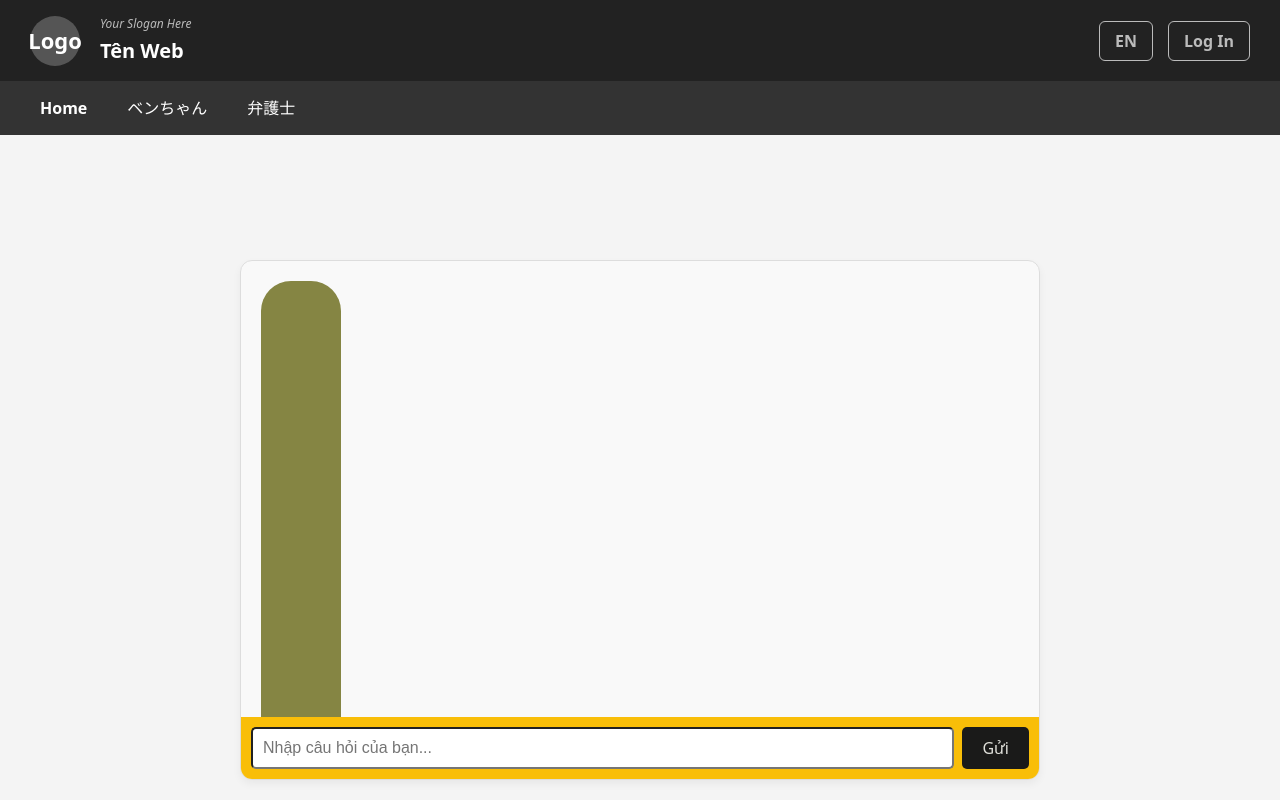
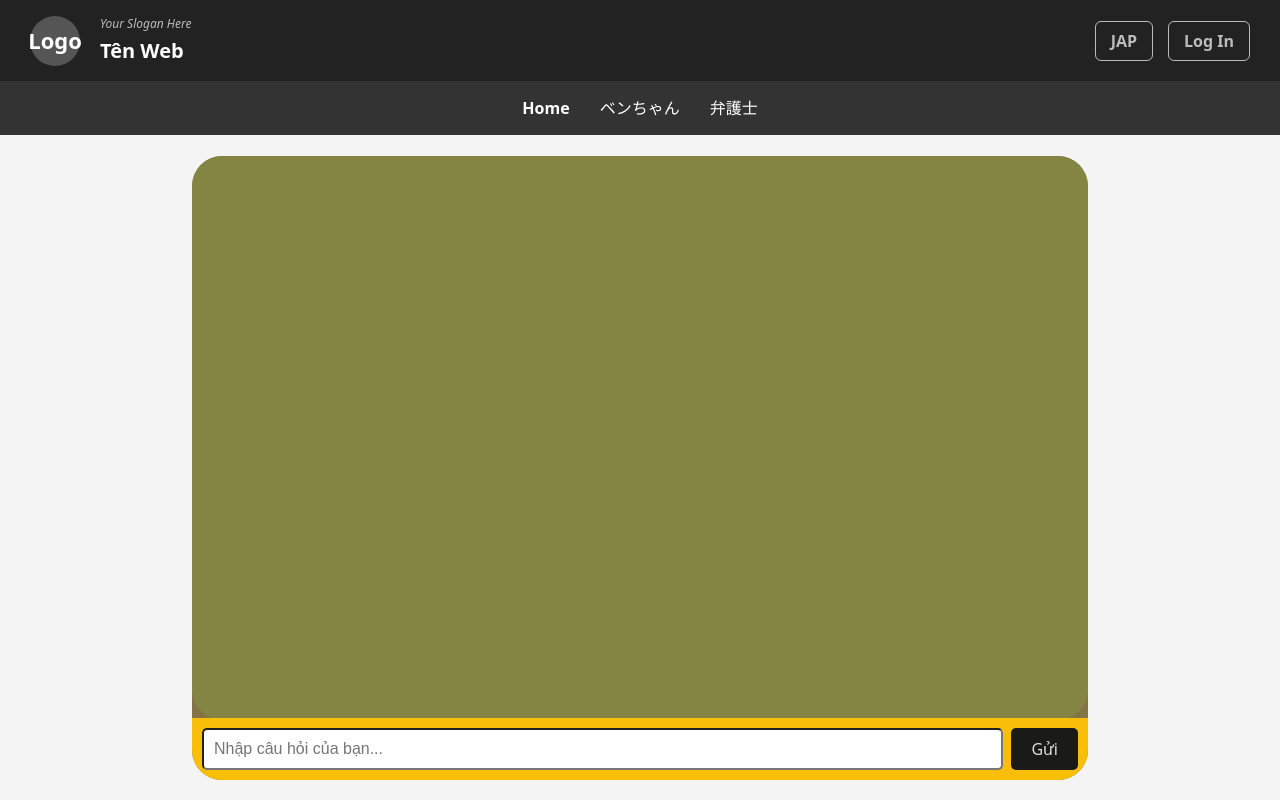
Before and after one commit to phuongnga205/legal-kg, a React (Vite) app in the folder my-app/: page /benchan in a window 1280 px wide. Built offline with nearby package versions, Linux system fonts and the light colour scheme.

Commit message:
dang hoang len

```diff
--- a/my-app/src/components/ChatBox.css
+++ b/my-app/src/components/ChatBox.css
@@ -12,8 +12,8 @@
   flex-direction: row;
   align-items: flex-start;
 
-  width: 85vw; /*Rộng 95% chiều ngang màn hình.*/
-  height: 65vh; /*Cao 60% chiều cao màn hình */
+  width: 70vw; /*Rộng 95% chiều ngang màn hình.*/
+  height: 78vh; /*Cao 60% chiều cao màn hình */
 
   /*Không viền, không bo góc, không margin.*/
   border: none;
@@ -44,7 +44,7 @@
 /*Khung chat*/
 .chat-messages {
   flex: 1;  /*Cho khung tin nhắn chiếm hết không gian còn lại theo trục chính của cha (vì cha đang display:flex)*/
-  height: calc(75vh - 80px); /*Chiều cao tính theo màn hình: bằng 60% chiều cao viewport, rồi trừ đi 80px*/
+  height: calc(78vh - 60px); /*Chiều cao tính theo màn hình: bằng 60% chiều cao viewport, rồi trừ đi 80px*/
   overflow-y: auto; /*Khi nội dung chat dài hơn chiều cao, hiện thanh cuộn dọc. Khi ít nội dung thì không hiện thanh cuộn (tự động).*/
   border: none; /*khong vien*/
   padding: 40px; /*Khoảng trống bên trong.*/
--- a/my-app/src/components/Header.jsx
+++ b/my-app/src/components/Header.jsx
@@ -10,7 +10,7 @@ const Header = () => {
         <div className="header-title">Tên Web</div>
       </div>
       <div className="header-right">
-        <button className="header-btn">EN</button>
+        <button className="header-btn">JAP</button>
         <button className="header-btn">Log In</button>
       </div>
     </header>
--- a/my-app/src/components/MainContent.css
+++ b/my-app/src/components/MainContent.css
@@ -3,18 +3,6 @@
   padding: 40px;
   display: flex;
   justify-content: center;
-}
-
-/* Hộp chat tổng thể */
-.chat-container {
-  display: flex;
-  flex-direction: column;
-  width: 800px;
-  background-color: #f9f9f9;
-  border: 1px solid #ddd;
-  border-radius: 12px;
-  padding: 20px;
-  box-shadow: 0 4px 8px rgba(0, 0, 0, 0.05);
 }
 
 /* Dòng đầu: icon + khu vực tin nhắn */
--- a/my-app/src/components/Navbar.css
+++ b/my-app/src/components/Navbar.css
@@ -1,23 +1,22 @@
-/* Navbar container */
 .navbar {
   background-color: #333;
   padding: 0 20px;
+  display: flex;
+  justify-content: center; /* ✅ Canh giữa nội dung */
 }
 
-/* Navigation menu list */
 .navbar ul {
   list-style: none;
   display: flex;
+  gap: 30px;
   margin: 0;
   padding: 0;
 }
 
-/* Navigation menu items */
 .navbar li {
-  padding: 15px 20px;
+  padding: 15px 0;
 }
 
-/* Navigation links */
 .navbar a {
   color: #fff;
   text-decoration: none;
@@ -25,12 +24,10 @@
   transition: color 0.3s ease;
 }
 
-/* Hover effect */
 .navbar a:hover {
   color: #ffcc00;
 }
 
-/* Optional: Highlight active link */
 .navbar .active {
   border-bottom: 2px solid #ffcc00;
 }
```
